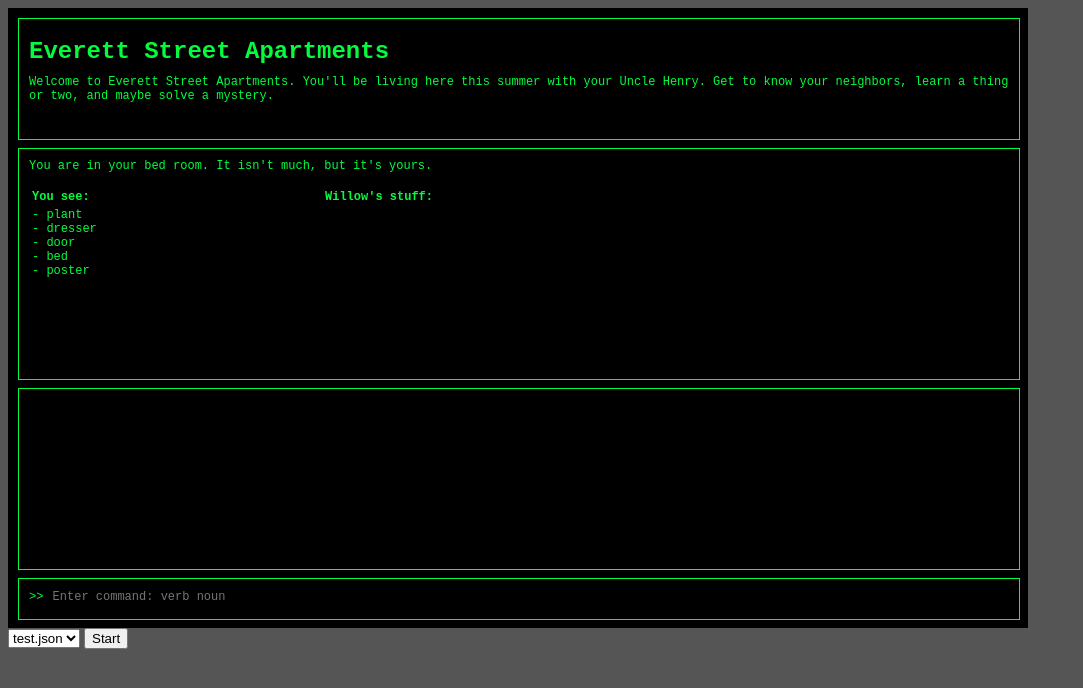
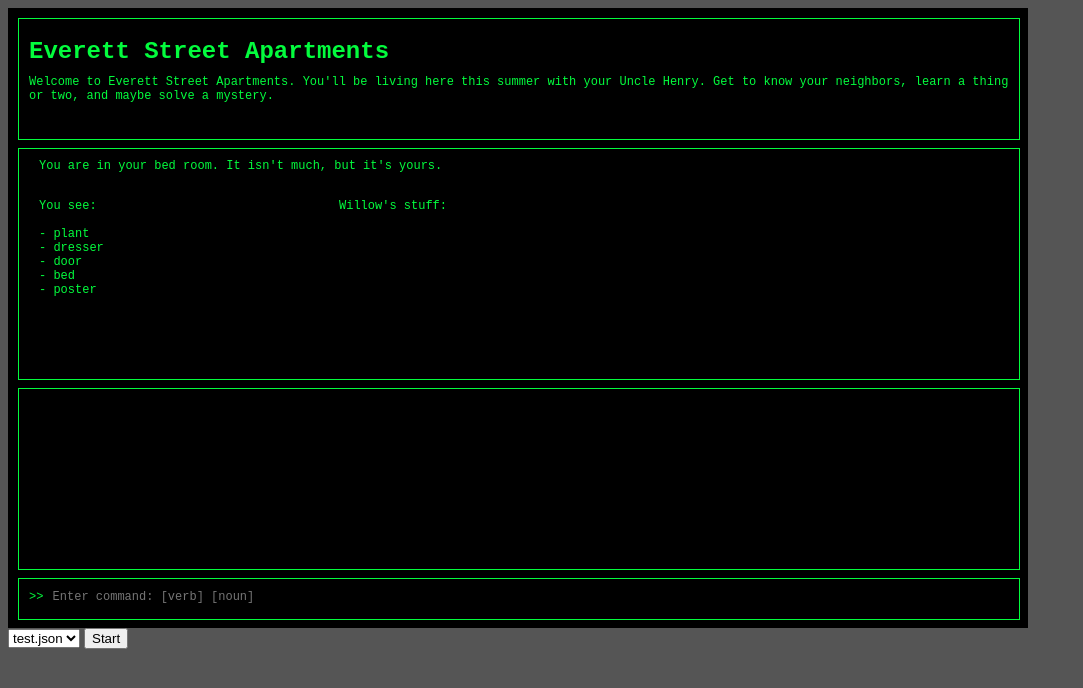
Before and after one commit to kevinputnam/js_adventure, a plain HTML site: page index.html in a window 1280 px wide. Both pictures are taken after a click on the button "Start". Shown: the whole page, without its empty margins (0-1083 px from the left). Drawn offline with Linux system fonts and the light colour scheme.

Commit message:
A bunch of quality of life improvements both in player presentation and code organization.
Signed-off-by: Kevin Putnam <kevin.putnam@gmail.com>

```diff
--- a/index.html
+++ b/index.html
@@ -12,10 +12,14 @@
             <h1 id="gamename"></h1>
             <p id="gamedescription"></p>
         </div>
-        <div id="locationdescription"></div>
+        <div id="desccontainer">
+            <div id="locationdescription"></div>
+            <div id="locationthings"></div>
+            <div id="playerstuff"></div>
+        </div>
         <div id="gameoutput"></div>
         <div id="gameinput">
-            >> <input type="text" id="commandline" name="commandline" size="130" placeholder="Enter command: verb noun" tabindex="0">
+            >> <input type="text" id="commandline" name="commandline" size="130" placeholder="Enter command: [verb] [noun]" tabindex="0">
         </div>
     </div>
     <select id="gamefilepicker" ></select>
--- a/main.css
+++ b/main.css
@@ -54,8 +54,7 @@ html {
     display: none; /*hides scroll bars for webkit browsers*/
 }
 
-#locationdescription {
-    overflow:  scroll;
+#desccontainer {
     position: absolute;
     left: 10px;
     top:  140px;
@@ -69,8 +68,35 @@ html {
     scrollbar-width: none; /*hides scroll bars for firefox*/
 }
 
-#locationdescription::-webkit-scrollbar {
+#desccontainer::-webkit-scrollbar {
     display: none; /*hides scroll bars for webkit browsers*/
+}
+
+#locationdescription {
+    position: absolute;
+    left: 10px;
+    top: 0px;
+    width: 980px;
+    height: 30px;
+    padding: 10px;
+}
+
+#locationthings {
+    position: absolute;
+    left: 10px;
+    top: 40px;
+    width: 280px;
+    height: 210px;
+    padding: 10px;
+}
+
+#playerstuff {
+    position: absolute;
+    left: 310px;
+    top: 40px;
+    width: 380px;
+    height: 210px;
+    padding: 10px;
 }
 
 #gameinput {
@@ -111,21 +137,6 @@ html {
     display:none; /*hides scroll bars for webkit browsers*/
 }
 
-#locationdescription table {
-    color: #03fc3d;
-    font: 12px/14px monospace;
-    width: 60%;
-    text-align: left;
-}
-
-#locationdescription th {
-    width: 50%;
-}
-
-#locationdescription td {
-    vertical-align: top;
-}
-
 img {
 
     vertical-align: middle;
--- a/test.json
+++ b/test.json
@@ -117,7 +117,7 @@
                "canTake": true
             },
   "18":{
-               "name": "kitchen",
+               "name": "tunnel",
                "description": "It's a steep climb, but you can probably make it.",
                "goesTo": [0,2]
             },
--- a/test_wrapper.js
+++ b/test_wrapper.js
@@ -2,7 +2,7 @@ var game;
 
 var gamefiles = ['test.json'];
 
-document.onkeypress = function (e) {
+document.onkeypress = function (e) { //basically the game loop
     if (e.keyCode == 0x0D){ //return key
       var proginput = document.getElementById('commandline');
       switch(game.mode){
@@ -16,11 +16,13 @@ document.onkeypress = function (e) {
           process_command(proginput.value);
       }
       proginput.value = '';
+      update_ui();
     }
 };
 
 function process_convo_command(command){
   var selection = parseInt(command);
+  update_command_output(">> " + command + "<br>");
   if(selection == game.conversationPrompts.length){
     game.mode = "";
     update_command_output("OK.<br><br>");
@@ -28,8 +30,6 @@ function process_convo_command(command){
   }else{
     update_command_output(game.interact(game.playerid,game.receiverID,game.conversationPrompts[selection - 1]).replaceAll('\n','<br>')+"<br><br>");
   }
-  update_location();
-  update_command_output(">> " + command + "<br>");
   update_command_output(game.interact(game.playerid,game.receiverID,'talk').replaceAll('\n','<br>')+'<br><br>')
 }
 
@@ -41,6 +41,7 @@ function process_command(command){
   var words = command.split(" ");
   var nounWords = command.replace(words[0]+" ","");
   var verb = words[0];
+  update_command_output(">> " + command + "<br>");
   if (words.length >= 2){
     // is the noun here?
     var localthings = game.currentLocation.things.concat(get_local_npcs());
@@ -52,7 +53,6 @@ function process_command(command){
             switch(verb){
               case 'go':
                 game.go(thingid);
-                update_location();
                 break;
               case 'look':
                 var out_str = thing.look() + " ";
@@ -63,11 +63,9 @@ function process_command(command){
                 break;
               case 'take':
                 update_command_output(game.take(game.playerid,thingid,game.currentCoords) + "<br><br>");
-                update_location();
                 break;
               default:
                 update_command_output(game.interact(game.playerid,thingid,verb).replaceAll('\n','<br>')+"<br><br>");
-                update_location();
             }
           }
         }
@@ -78,7 +76,6 @@ function process_command(command){
         var thing = game.things[thingid];
         if (nounWords == thing.name){
           update_command_output(game.put(game.playerid,thingid,game.currentCoords) + "<br><br>");
-          update_location();
         }
       }
     }
@@ -90,7 +87,6 @@ function process_command(command){
     }
     update_command_output(invout + "<br>");
   }
-  update_command_output(">> " + command + "<br>");
 }
 
 function get_local_npcs(){
@@ -105,7 +101,8 @@ function get_local_npcs(){
 
 function update_command_output(cmdout){
   var output = document.getElementById('gameoutput');
-  output.innerHTML = cmdout + output.innerHTML;
+  output.innerHTML = output.innerHTML + cmdout;
+  output.scrollTop = output.scrollHeight
 }
 
 function populate_game_picker(){
@@ -128,22 +125,43 @@ function start_game(text){
   game = new Game(jstuff);
   document.getElementById('gamename').innerHTML = game.name;
   document.getElementById('gamedescription').innerHTML = game.description;
+  update_ui();
+}
+
+function update_ui(){
   update_location();
+  update_command_prompt();
+}
+
+function update_command_prompt(){
+  var proginput = document.getElementById('commandline');
+  switch(game.mode){
+    case 'talk':
+    case 'fight':
+      proginput.placeholder="Enter command: [integer selection]";
+      break;
+    default:
+      proginput.placeholder="Enter command: [verb] [noun]";
+  }
 }
 
 function update_location(){
   var output = document.getElementById('locationdescription');
   var loc_desc = ""
-  loc_desc += game.location_description() + "<br><br>";
-  loc_desc += "<table id=\"loc-desc\"><tr><th>You see:</th><th>" + game.things[game.playerid].name + "'s stuff:</th></tr>"
-  loc_desc += "<tr><td>"
+  loc_desc += game.location_description()
+  output.innerHTML = loc_desc;
+  var thingDiv = document.getElementById('locationthings');
+  console.log(thingDiv);
+  var playerDiv = document.getElementById('playerstuff');
+  console.log(playerDiv)
+  var loc_things = "You see:<br><br>";
   for(const[key,value] of Object.entries(game.location_things())){
-    loc_desc += "- " + value + "<br>";
+    loc_things += "- " + value + "<br>";
   }
-  loc_desc += "</td><td>"
+  thingDiv.innerHTML = loc_things;
+  var player_stuff = game.things[game.playerid].name + "'s stuff:<br><br>"
   for(const[key,value] of Object.entries(game.player_inventory())){
-    loc_desc += "- " + value + "<br>"
+    player_stuff += "- " + value + "<br>"
   }
-  loc_desc += "</td></tr></table>"
-  output.innerHTML = loc_desc;
+  playerDiv.innerHTML = player_stuff;
 }
```
